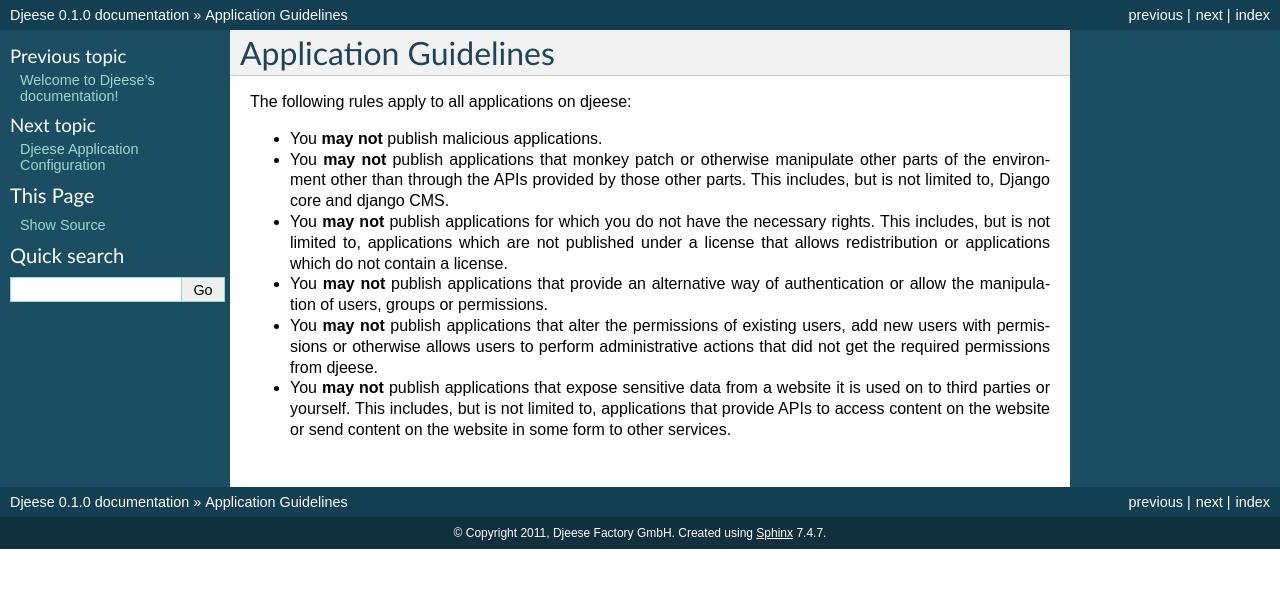
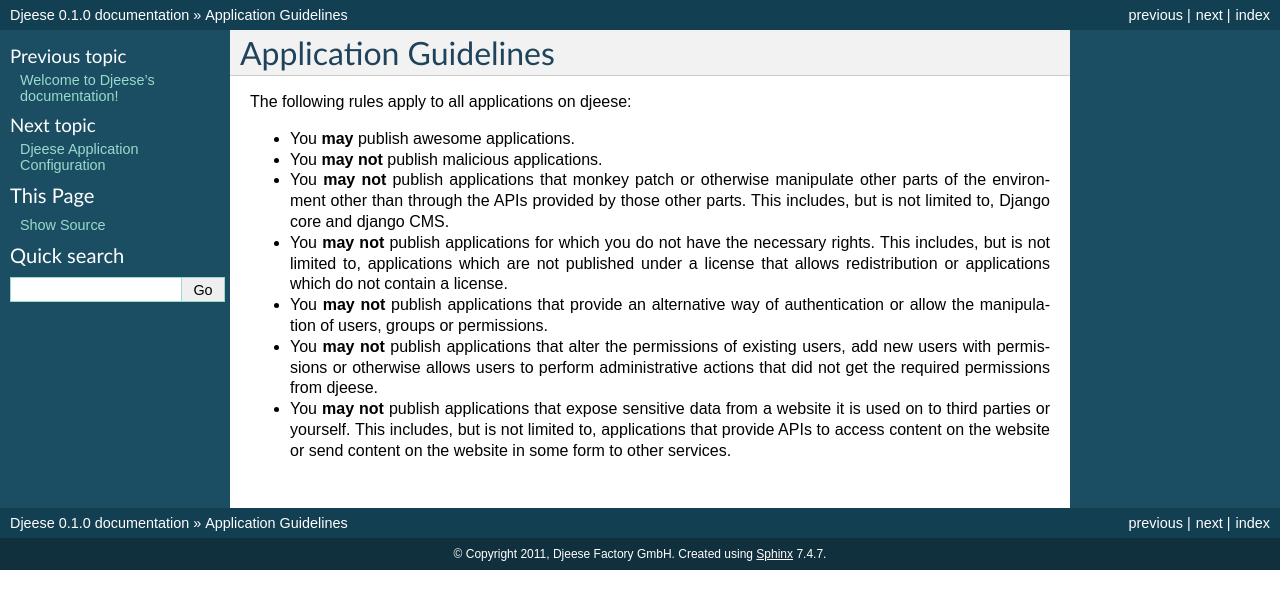
Before and after one commit to pascalmouret/djeese-client, a Sphinx documentation site: the page built from docs/app-guidelines.rst, in a window 1280 px wide. Shown: the top 609 px of the page. Built offline with Sphinx 7.4.7, drawn with Linux system fonts in a browser that asks for light colours.

Commit message:
Update docs/app-guidelines.rst

```diff
--- a/docs/app-guidelines.rst
+++ b/docs/app-guidelines.rst
@@ -4,6 +4,7 @@
 
 The following rules apply to all applications on djeese:
 
+* You **may** publish awesome applications.
 * You **may not** publish malicious applications.
 * You **may not** publish applications that monkey patch or otherwise
   manipulate other parts of the environment other than through the APIs
```
